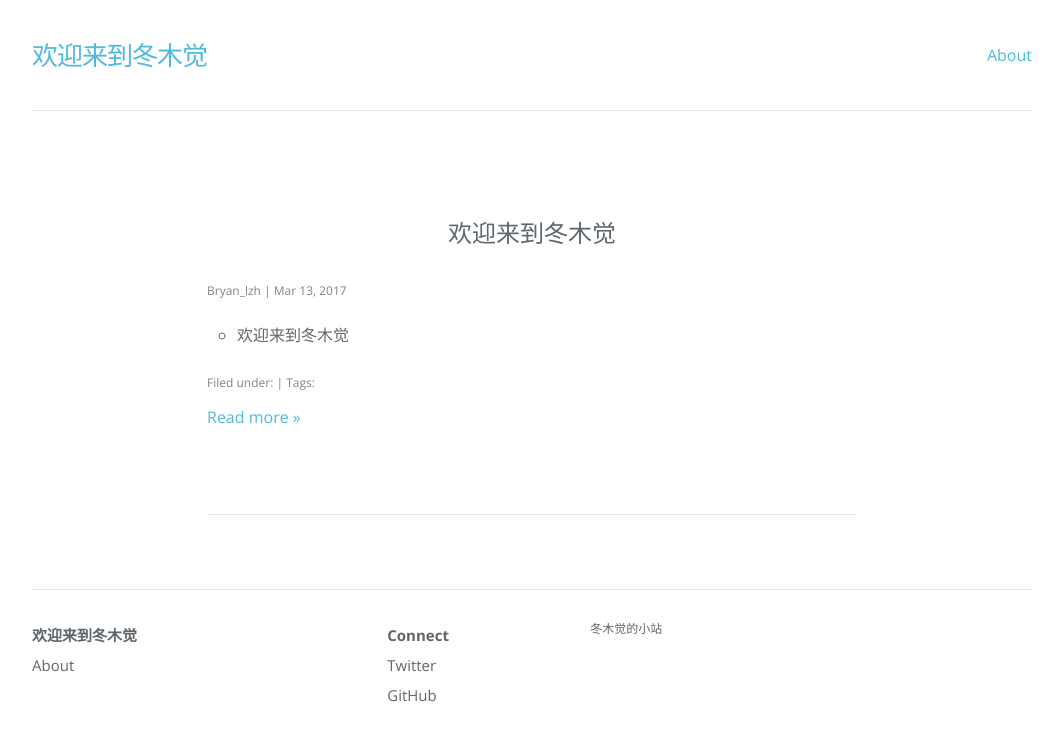
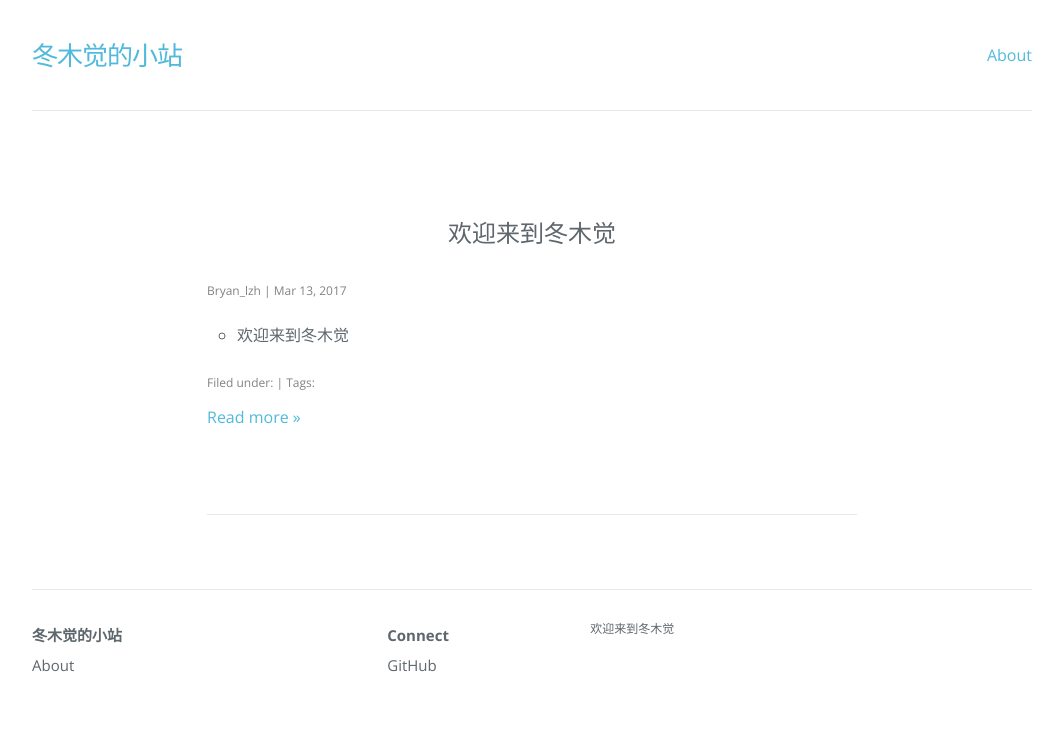
Before and after one commit to BryanSer/WinterTreeAwake, a Jekyll site: the page built from index.html, in a window 1280 px wide. Shown: the top 741 px of the page, without its empty margins (108-1171 px from the left). Built offline with Jekyll 4.4.1, drawn with Linux system fonts in a browser that asks for light colours; nearby versions of some CDN libraries; the list of posts is cut into pages by our own code; part of the change alters nothing that is shown.

Commit message:
Update _config.yml

```diff
--- a/_config.yml
+++ b/_config.yml
@@ -1,12 +1,12 @@
 # Created by Jekyll Writer
-title: 欢迎来到冬木觉
+title: 冬木觉的小站
 author: Bryan_lzh
-description: 冬木觉的小站
+description: 欢迎来到冬木觉
 permalink: '/:year/:month/:day/:title/'
 paginate: 6
 paginate_path: '/page/:num/'
-twitter_username: jekyllwriter
-github_username: jekyllwriter
+twitter_username:
+github_username: BryanSer
 gems:
   - jekyll-paginate
 markdown: kramdown
```
